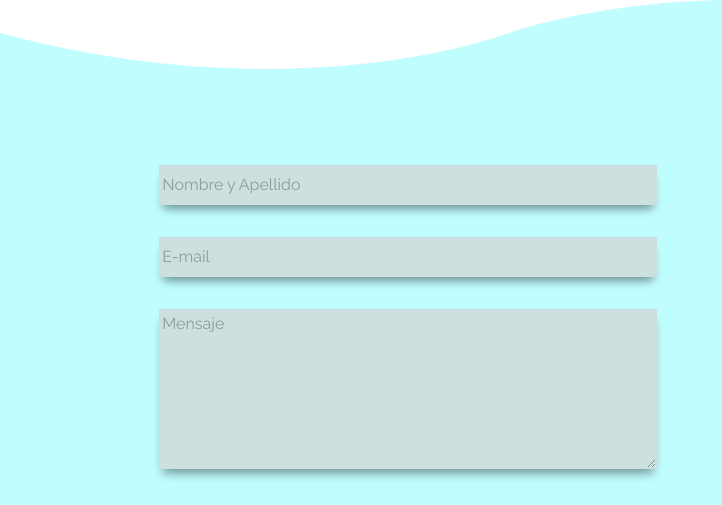
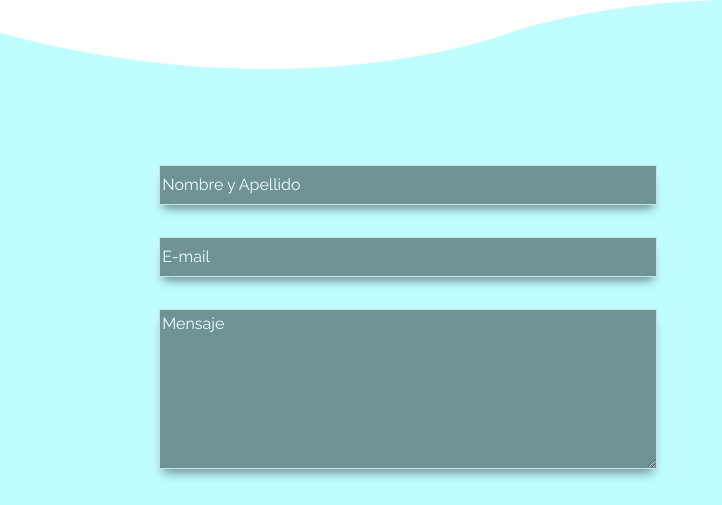
Before and after one commit to AmorosJulian/portfolio, a website: page index.html in a window 1280 px wide. Shown: the part 3950-4455 px from the top of the page, 558-1280 px from the left. Drawn offline with nearby package versions, Linux system fonts and the light colour scheme.

Commit message:
modificaciones a los estilos del formulario

```diff
--- a/scss/base/_colors.scss
+++ b/scss/base/_colors.scss
@@ -13,3 +13,4 @@ rgb(156, 18, 110)
 rgb(247, 72, 101)
 lightgray
 #ff8fa3
+#ffffff
--- a/scss/components/_footer.scss
+++ b/scss/components/_footer.scss
@@ -57,21 +57,26 @@
         width: 100%;
         height: 2.5rem;
         margin-bottom: 2rem;
-        background: nth($color, 13 );;
+        background: nth($color, 9 );
         opacity: 70%;
         box-shadow: 0 8PX 10PX -4PX nth($color, 9 );
         border: 1px solid nth($color, 13 );
         border-radius: 0px;
     }
+    .input-name::placeholder { color: nth($color, 15 ) }
+    .input-lastname::placeholder { color: nth($color, 15 ) }
+    .text-area::placeholder { color: nth($color, 15 ) }
+
 
     .text-area {
         width: 100%;
         height: 10rem;
-        background: nth($color, 13 );;
+        background: nth($color, 9 );
         opacity: 70%;
         box-shadow: 0 8PX 10PX -4PX nth($color, 9 );
         border: 1px solid nth($color, 13 );
         border-radius: 0px;
+        color: nth($color, 15 );
     }
 
     .button-talk-form {
```
Also changed, not shown: css/style.css, 1 other file.
